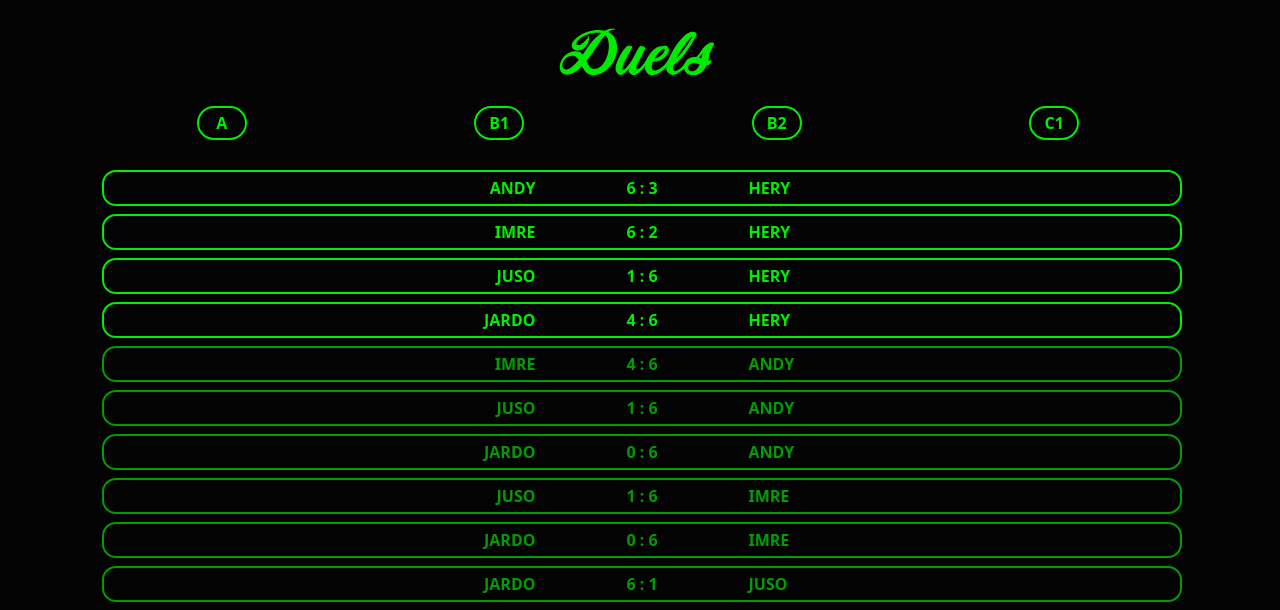
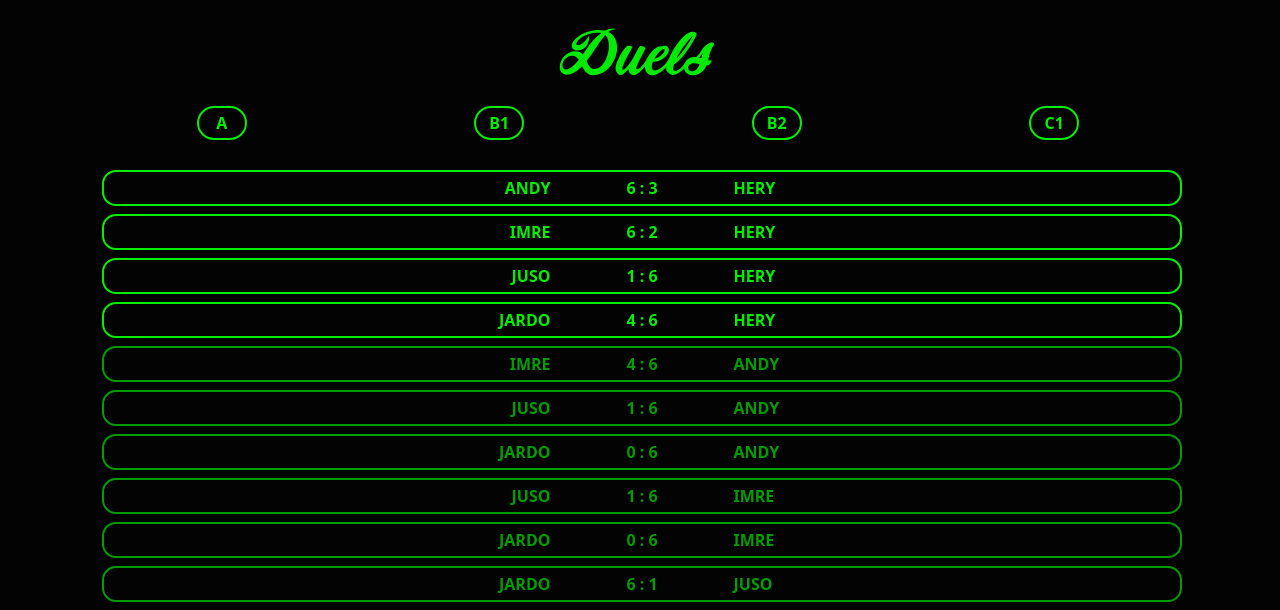
Before and after one commit to milanmartis/dartsclub, a Flask app: page /season/1/group/1/round/1 in a window 1280 px wide. Shown: the top 610 px of the page. Run offline with Flask 3, Linux system fonts and the light colour scheme; a user stored in the database is signed in; parts of the project's set-up code (start-up, migrations or seed data) failed here and were passed over; some libraries are stand-ins or nearby versions.

Commit message:
2023-04-26-11

```diff
--- a/website/templates/duels_filter.html
+++ b/website/templates/duels_filter.html
@@ -83,16 +83,16 @@
         <input type="hidden" id="duelz" name="duelz" value="{{duel.duel_id}}" />
         <button id="location_href_season/1/duel/{{duel.duel_id}}" name="location_href_season/1/duel/{{duel.duel_id}}" onclick="locationHref('season/1/duel/{{duel.duel_id}}')" type="submit" {{disabled}} class="{{checked}}">
           <div class="row">
-                <div class="col-5" style="text-align: right;">
+                <div class="col-5" style="text-align: right;padding: 0px; margin: 0px;">
 
                   {{duel.player[0].first_name | upper }}
                 </div>
-                <div class="col-2" style="text-align: center;">
+                <div class="col-2" style="text-align: center;padding: 0px; margin: 0px;">
 
                  {{duel.result_[0].result}} : {{duel.result_[1].result}}
 
                 </div>
-                <div class="col-5" style="text-align: left;">
+                <div class="col-5" style="text-align: left;padding: 0px; margin: 0px;">
                  {{duel.player[1].first_name | upper}}
 
                 </div>
```
